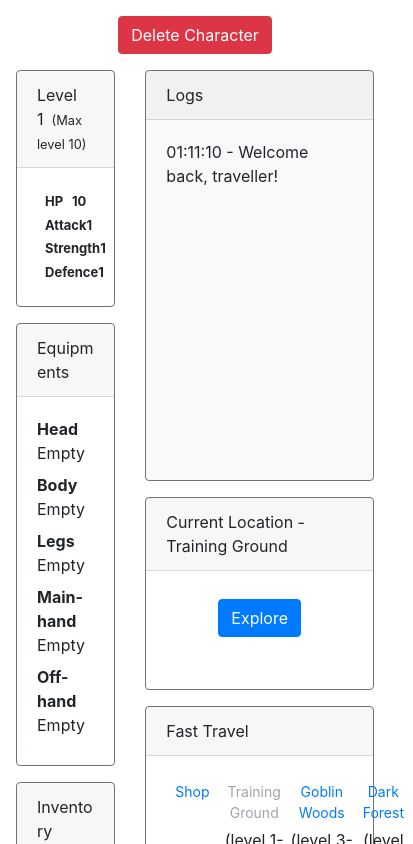
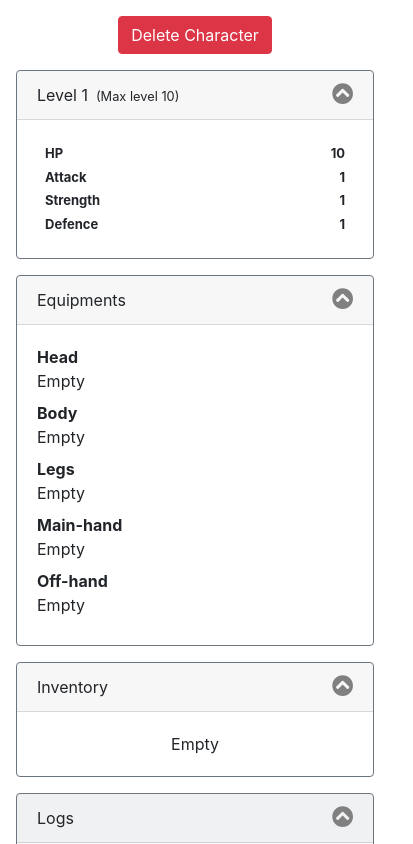
Before and after one commit to h-dong/slash-dash-rpg, a React (Create React App) app: page / in a window 390 px wide. Both pictures are taken after typing "Sample" into the empty fields and a click on the button "Create". Shown: the top 844 px of the page, 413 px wide, since content can reach past the window. Built offline with nearby package versions, Linux system fonts and the light colour scheme.

Commit message:
Feature/add better support for mobile (#2)
* Added better support for mobile

```diff
--- /dev/null
+++ b/src/atomic/CollapseChevron.tsx
@@ -0,0 +1,23 @@
+import React from "react";
+import { FontAwesomeIcon } from "@fortawesome/react-fontawesome";
+import {
+  faChevronCircleUp,
+  faChevronCircleDown
+} from "@fortawesome/free-solid-svg-icons";
+
+type Props = {
+  collapse: boolean;
+  setCollapse: React.Dispatch<React.SetStateAction<boolean>>;
+};
+
+export default function CollapseChevron({ collapse, setCollapse }: Props) {
+  const icon = collapse ? faChevronCircleDown : faChevronCircleUp;
+  return (
+    <FontAwesomeIcon
+      icon={icon}
+      size="lg"
+      color="grey"
+      onClick={() => setCollapse(!collapse)}
+    />
+  );
+}
--- a/src/components/EquipmentsPanel.tsx
+++ b/src/components/EquipmentsPanel.tsx
@@ -1,14 +1,24 @@
-import React from "react";
+import React, { useState } from "react";
 import styled from "styled-components";
 import { Tooltip } from "react-tippy";
 import { FontAwesomeIcon } from "@fortawesome/react-fontawesome";
-import { faMinusSquare } from "@fortawesome/free-solid-svg-icons";
+import {
+  faMinusSquare,
+  faChevronCircleUp,
+  faChevronCircleDown
+} from "@fortawesome/free-solid-svg-icons";
 import { WEAR_POSITION } from "../database/items";
 import {
   getEquippedItemActions,
   EquipmentItemActionInterface
 } from "../utils/itemActions";
 import { getItemByKey } from "../utils/findItem";
+import CollapseChevron from "../atomic/CollapseChevron";
+
+const CardHeaderWrapper = styled.div`
+  display: flex;
+  justify-content: space-between;
+`;
 
 const EquipmentsWrapper = styled.div`
   .slot {
@@ -35,6 +45,8 @@ const EquipmentsWrapper = styled.div`
 `;
 
 const EquipmentsPanel = ({ send, equipments }: any) => {
+  const [collapse, setCollapse] = useState<boolean>(false);
+
   const equipmentSlots = [
     {
       name: "Head",
@@ -134,10 +146,17 @@ const EquipmentsPanel = ({ send, equipments }: any) => {
 
   return (
     <div className="card border-secondary mb-3">
-      <div className="card-header">Equipments</div>
-      <div className="card-body">
-        <EquipmentsWrapper>{renderEquipments()}</EquipmentsWrapper>
+      <div className="card-header">
+        <CardHeaderWrapper>
+          <span>Equipments</span>
+          <CollapseChevron collapse={collapse} setCollapse={setCollapse} />
+        </CardHeaderWrapper>
       </div>
+      {!collapse && (
+        <div className="card-body">
+          <EquipmentsWrapper>{renderEquipments()}</EquipmentsWrapper>
+        </div>
+      )}
     </div>
   );
 };
--- a/src/components/InventoryPanel.tsx
+++ b/src/components/InventoryPanel.tsx
@@ -1,4 +1,4 @@
-import React from "react";
+import React, { useState } from "react";
 import styled from "styled-components";
 import { Tooltip } from "react-tippy";
 import { FontAwesomeIcon } from "@fortawesome/react-fontawesome";
@@ -12,6 +12,12 @@ import {
 } from "../utils/itemActions";
 import { getItemByKey } from "../utils/findItem";
 import { InventoryItemInterface } from "../machines/GameMachine";
+import CollapseChevron from "../atomic/CollapseChevron";
+
+const CardHeaderWrapper = styled.div`
+  display: flex;
+  justify-content: space-between;
+`;
 
 const InventoryWrapper = styled.div`
   .empty {
@@ -55,13 +61,14 @@ const InventoryWrapper = styled.div`
   }
 `;
 
-const InventoryPanel = ({
-  send,
-  inventory
-}: {
+type Props = {
   send: any;
   inventory: InventoryItemInterface[];
-}) => {
+};
+
+const InventoryPanel = ({ send, inventory }: Props) => {
+  const [collapse, setCollapse] = useState<boolean>(false);
+
   const getIcon = (send: any, action: InventoryItemActionInterface) => {
     switch (action.type) {
       case "EXAMINE_ITEM":
@@ -144,10 +151,17 @@ const InventoryPanel = ({
 
   return (
     <div className="card border-secondary mb-3">
-      <div className="card-header">Inventory</div>
-      <div className="card-body">
-        <InventoryWrapper>{renderInventory()}</InventoryWrapper>
+      <div className="card-header">
+        <CardHeaderWrapper>
+          <span>Inventory</span>
+          <CollapseChevron collapse={collapse} setCollapse={setCollapse} />
+        </CardHeaderWrapper>
       </div>
+      {!collapse && (
+        <div className="card-body">
+          <InventoryWrapper>{renderInventory()}</InventoryWrapper>
+        </div>
+      )}
     </div>
   );
 };
--- a/src/components/LevelPanel.tsx
+++ b/src/components/LevelPanel.tsx
@@ -1,11 +1,17 @@
-import React from "react";
+import React, { useState } from "react";
 import styled from "styled-components";
 import { getLevel, getHealth } from "../utils/levelHelper";
 import { MAX_LEVEL } from "../config";
 import { CharacterInterface } from "../machines/GameMachine";
+import CollapseChevron from "../atomic/CollapseChevron";
 
 const MaxLevelWrapper = styled.small`
   margin-left: 0.5rem;
+`;
+
+const CardHeaderWrapper = styled.div`
+  display: flex;
+  justify-content: space-between;
 `;
 
 const LevelWrapper = styled.div`
@@ -36,6 +42,8 @@ const LevelWrapper = styled.div`
 `;
 
 const LevelPanel = ({ character }: { character: CharacterInterface }) => {
+  const [collapse, setCollapse] = useState<boolean>(false);
+
   if (!character) return null;
 
   const characterLevel = getLevel(
@@ -53,11 +61,17 @@ const LevelPanel = ({ character }: { character: CharacterInterface }) => {
   return (
     <div className="card border-secondary mb-3">
       <div className="card-header">
+        <CardHeaderWrapper>
+          <div>
             {`Level ${characterLevel}`}
             <MaxLevelWrapper className="text-center">
               (Max level {MAX_LEVEL})
             </MaxLevelWrapper>
           </div>
+          <CollapseChevron collapse={collapse} setCollapse={setCollapse} />
+        </CardHeaderWrapper>
+      </div>
+      {!collapse && (
         <div className="card-body">
           <LevelWrapper>
             <ul>
@@ -78,6 +92,7 @@ const LevelPanel = ({ character }: { character: CharacterInterface }) => {
             </ul>
           </LevelWrapper>
         </div>
+      )}
     </div>
   );
 };
--- a/src/components/LogsPanel.tsx
+++ b/src/components/LogsPanel.tsx
@@ -1,5 +1,11 @@
-import React from "react";
+import React, { useState } from "react";
 import styled from "styled-components";
+import CollapseChevron from "../atomic/CollapseChevron";
+
+const CardHeaderWrapper = styled.div`
+  display: flex;
+  justify-content: space-between;
+`;
 
 const LogWrapper = styled.div`
   min-height: 20rem;
@@ -8,13 +14,24 @@ const LogWrapper = styled.div`
   text-align: left;
 `;
 
-const LogsPanel = ({ logs }: { logs: string }) => (
-  <div className="card bg-light border-secondary mb-3">
-    <div className="card-header">Logs</div>
-    <div className="card-body">
-      <LogWrapper dangerouslySetInnerHTML={{ __html: logs }} />
+const LogsPanel = ({ logs }: { logs: string }) => {
+  const [collapse, setCollapse] = useState<boolean>(false);
+
+  return (
+    <div className="card bg-light border-secondary mb-3">
+      <div className="card-header">
+        <CardHeaderWrapper>
+          <span>Logs</span>
+          <CollapseChevron collapse={collapse} setCollapse={setCollapse} />
+        </CardHeaderWrapper>
+      </div>
+      {!collapse && (
+        <div className="card-body">
+          <LogWrapper dangerouslySetInnerHTML={{ __html: logs }} />
+        </div>
+      )}
     </div>
-  </div>
-);
+  );
+};
 
 export default LogsPanel;
--- a/src/components/TravelPanel.tsx
+++ b/src/components/TravelPanel.tsx
@@ -1,6 +1,12 @@
-import React from "react";
+import React, { useState } from "react";
 import styled from "styled-components";
 import FULL_MAPS, { MAPS } from "../database/maps";
+import CollapseChevron from "../atomic/CollapseChevron";
+
+const CardHeaderWrapper = styled.div`
+  display: flex;
+  justify-content: space-between;
+`;
 
 const TravelWrapper = styled.ul`
   display: flex;
@@ -20,13 +26,14 @@ const TravelWrapper = styled.ul`
   }
 `;
 
-const TravelPanel = ({
-  send,
-  currentLocation
-}: {
+type Props = {
   send: any;
   currentLocation: MAPS;
-}) => {
+};
+
+const TravelPanel = ({ send, currentLocation }: Props) => {
+  const [collapse, setCollapse] = useState<boolean>(false);
+
   const renderButtons = () => {
     return FULL_MAPS.map(map => (
       <li key={map.name}>
@@ -45,10 +52,17 @@ const TravelPanel = ({
 
   return (
     <div className="card border-secondary mb-3">
-      <div className="card-header">Fast Travel</div>
-      <div className="card-body">
-        <TravelWrapper>{renderButtons()}</TravelWrapper>
+      <div className="card-header">
+        <CardHeaderWrapper>
+          <span>Fast Travel</span>
+          <CollapseChevron collapse={collapse} setCollapse={setCollapse} />
+        </CardHeaderWrapper>
       </div>
+      {!collapse && (
+        <div className="card-body">
+          <TravelWrapper>{renderButtons()}</TravelWrapper>
+        </div>
+      )}
     </div>
   );
 };
--- a/src/components/WorldPanel.tsx
+++ b/src/components/WorldPanel.tsx
@@ -5,19 +5,26 @@ import FULL_MAPS, { MAPS } from "../database/maps";
 import { GameMachineContextInterface } from "../machines/GameMachine";
 import WorldPanelActions from "./WorldPanelAction";
 import { ITEMS } from "../database/items";
+import styled from "styled-components";
+import CollapseChevron from "../atomic/CollapseChevron";
 
 export interface ItemDropsInterface {
   itemKey: ITEMS;
   quantity: number;
 }
 
-const WorldPanel = ({
-  send,
-  state
-}: {
+const CardHeaderWrapper = styled.div`
+  display: flex;
+  justify-content: space-between;
+`;
+
+type Props = {
   send: any;
   state: GameMachineContextInterface;
-}) => {
+};
+
+const WorldPanel = ({ send, state }: Props) => {
+  const [collapse, setCollapse] = useState<boolean>(false);
   const { character, location } = state;
   const [drops, setDrops] = useState<ItemDropsInterface[]>([]);
 
@@ -43,8 +50,13 @@ const WorldPanel = ({
 
   return (
     <div className="card border-secondary mb-3">
-      <div className="card-header">{`Current Location - ${locationName}`}</div>
-      <div className="card-body">{renderActionsAndDrops()}</div>
+      <div className="card-header">
+        <CardHeaderWrapper>
+          <span>{`Current Location - ${locationName}`}</span>
+          <CollapseChevron collapse={collapse} setCollapse={setCollapse} />
+        </CardHeaderWrapper>
+      </div>
+      {!collapse && <div className="card-body">{renderActionsAndDrops()}</div>}
     </div>
   );
 };
--- a/src/views/Dashboard.tsx
+++ b/src/views/Dashboard.tsx
@@ -52,12 +52,12 @@ const Dashboard = ({ sendToViewMachine }: any) => {
         </div>
       </div>
       <div className="row">
-        <div className="col-4">
+        <div className="col-lg-4 col-12">
           <LevelPanel character={state.context.character} />
           <EquipmentsPanel send={send} equipments={state.context.equipments} />
           <InventoryPanel send={send} inventory={state.context.inventory} />
         </div>
-        <div className="col-8">
+        <div className="col-lg-8 col-12">
           <LogsPanel logs={state.context.logs} />
           <WorldPanel send={send} state={state.context} />
           <TravelPanel send={send} currentLocation={state.context.location} />
```
Lines whose indentation alone changed are shown as unchanged.
